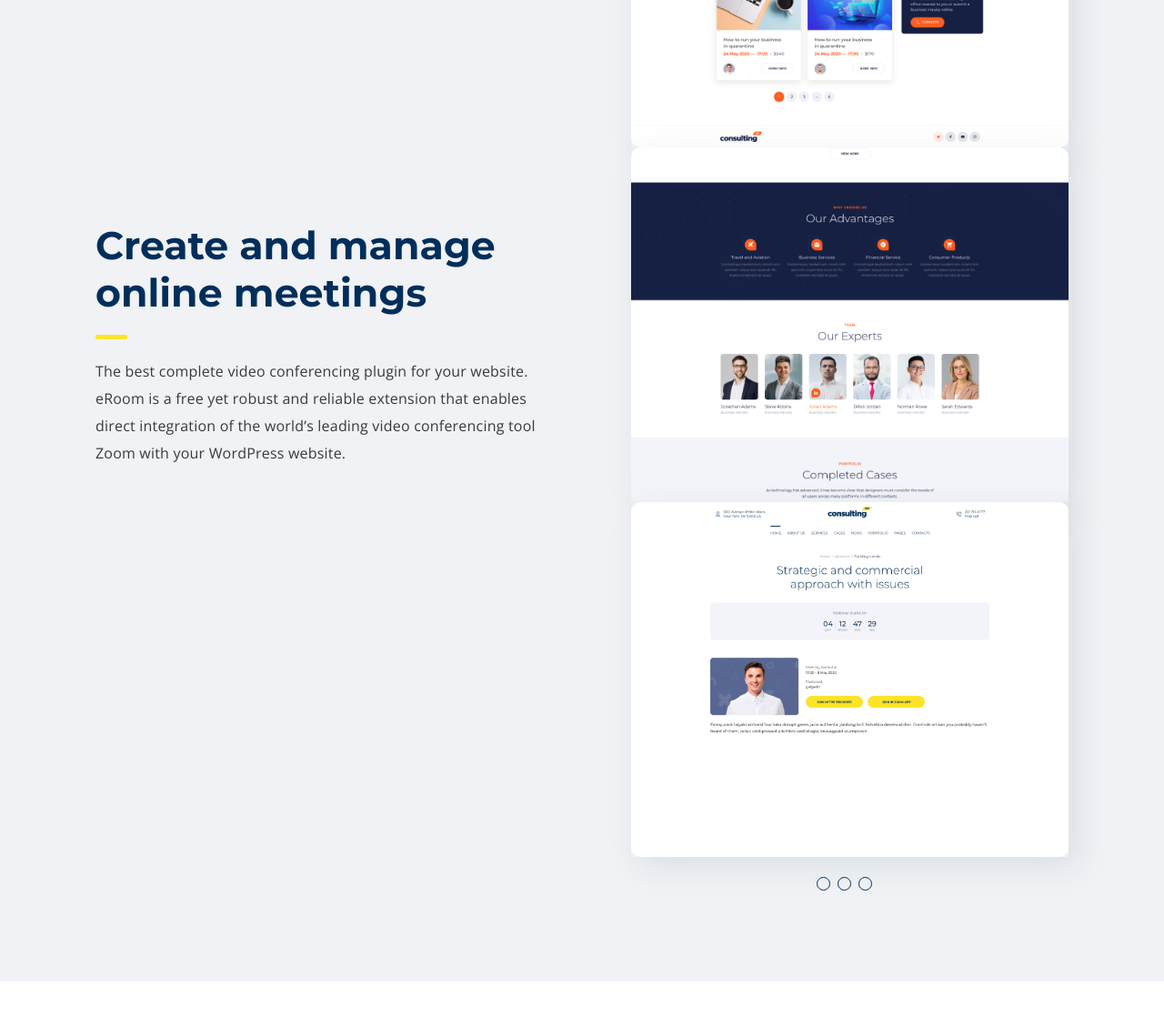
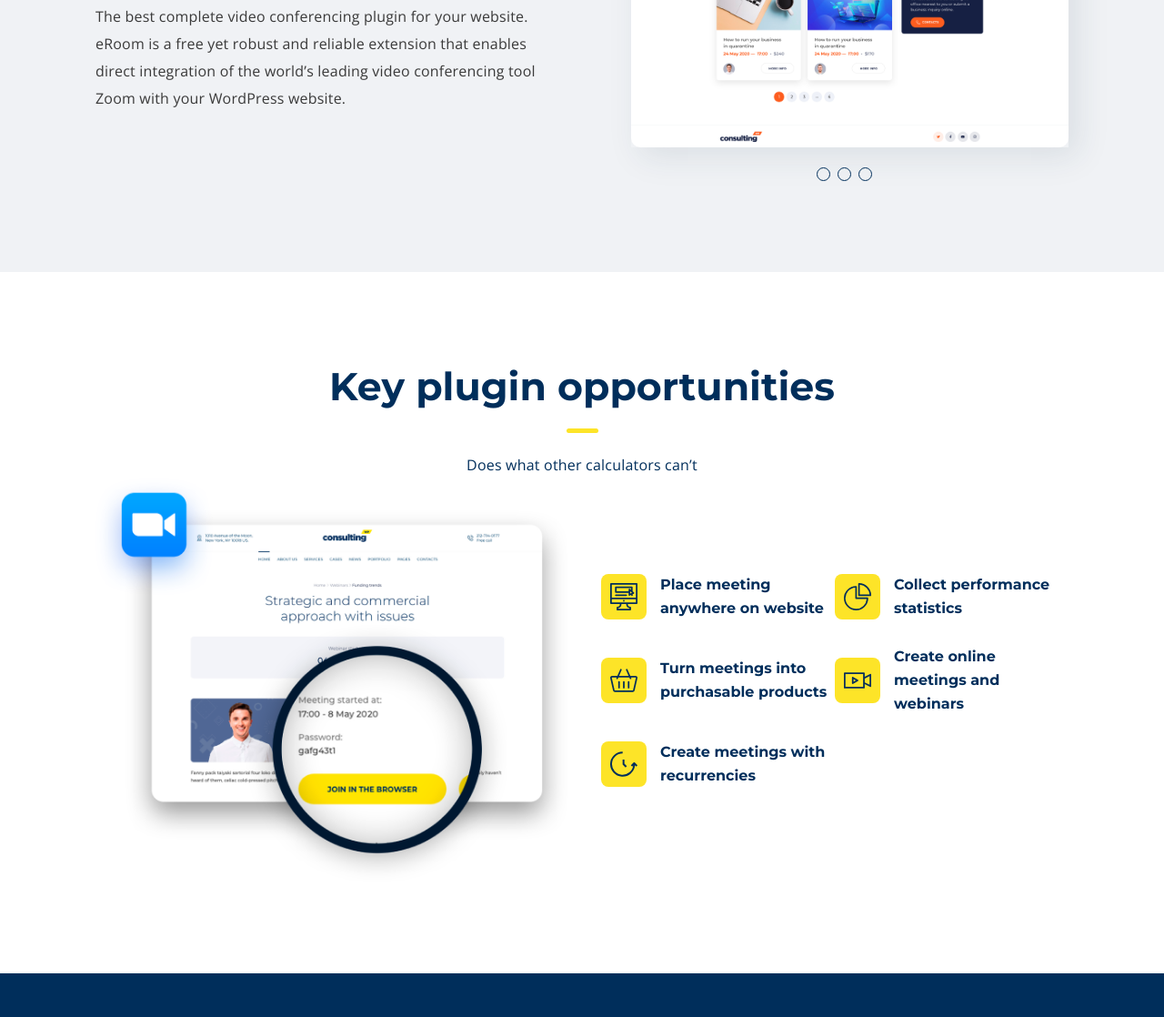
Before and after one commit to mokhlaroyim/Adavtipe-Landing-Page-stylemix-, a plain HTML site: page index.html in a window 1280 px wide. Shown: the part 903-2021 px from the top of the page at 91% size. Drawn offline with nearby package versions, Linux system fonts and the light colour scheme.

Commit message:
fix slideshow

```diff
--- a/index.html
+++ b/index.html
@@ -73,10 +73,10 @@
                                 <div class="my-slides">
                                     <img src="images/consulting-45-webinar-grid – 1.png" alt="">
                                 </div>
-                                <div class="my-slides">
+                                <div class="my-slides" style="display: none;">
                                     <img src="images/consulting-45-home.png" alt="">
                                 </div>
-                                <div class="my-slides">
+                                <div class="my-slides" style="display: none;">
                                     <img src="images/Image 6.png" alt="">
                                 </div>
                             </div>
```
